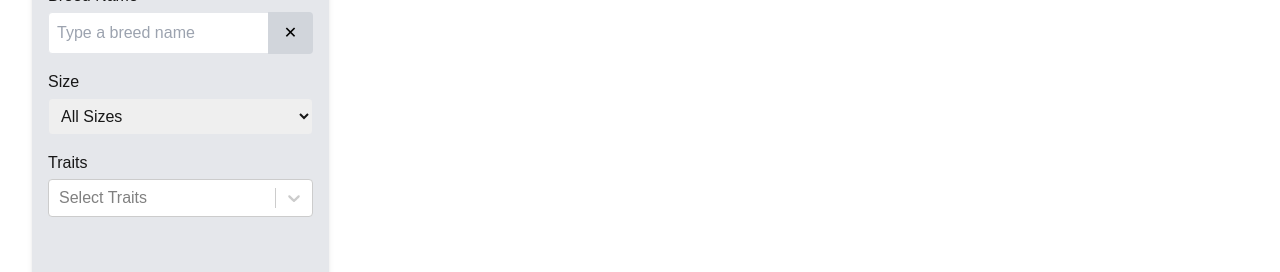
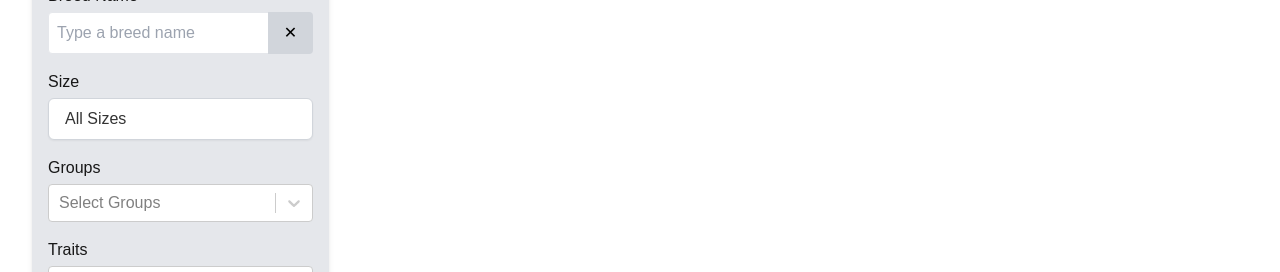
Before and after one commit to nagoldivad/breednav, a Next.js app: page / in a window 1280 px wide. Shown: the part 252-524 px from the top of the page. Built offline with nearby package versions, Linux system fonts and the light colour scheme; no server answers.

Commit message:
added size select

```diff
--- a/app/globals.css
+++ b/app/globals.css
@@ -22,3 +22,46 @@ body {
   background: var(--background);
   font-family: Arial, Helvetica, sans-serif;
 }
+
+
+/* styles for size dropdown (to mimic react-select) */
+
+/* Container to control width and spacing */
+.custom-select-container {
+  width: 100%;
+  position: relative;
+}
+
+/* Styled <select> element */
+.custom-select {
+  width: 100%;
+  padding: 0.5rem 2.5rem 0.5rem 1rem; /* Add space for the dropdown arrow */
+  font: Arial, Helvetica, sans-serif;
+  font-size: 1rem;
+  font-weight: 500;
+  border: 1px solid #d1d5db;
+  border-radius: 0.375rem;
+  background: #fff;
+  appearance: none; /* Remove native dropdown styling */
+  box-shadow: 0 1px 2px rgba(0, 0, 0, 0.05);
+  color: #333333;
+}
+
+/* Hover and focus states */
+.custom-select:hover {
+  border-color: #6366f1;
+}
+
+.custom-select:focus {
+  outline: none;
+  border-color: #6366f1;
+  box-shadow: 0 0 0 3px rgba(99, 102, 241, 0.2);
+}
+
+/* For dropdown options */
+.custom-select option {
+  padding: 0.5rem;
+  font-size: 1rem;
+  font-weight: 400;
+  color: #333333;
+}
--- a/app/page.tsx
+++ b/app/page.tsx
@@ -4,9 +4,10 @@ import { useState, useEffect, useMemo } from "react";
 import { Breed } from "@/types/Breed";
 import { fetchBreeds } from "@/utils/service";
 import DogCard from "@/components/DogCard";
+import FilterSection from "@/components/FilterSection";
 import Header from "@/components/Header";
 import Footer from "@/components/Footer";
-import FilterSection from "@/components/FilterSection";
+
 
 
 const HomePage: React.FC = () => {
@@ -15,6 +16,7 @@ const HomePage: React.FC = () => {
   const [nameFilter, setNameFilter] = useState(""); // State for breed's name
   const [size, setSize] = useState<string>(""); // State for size filter
   const [selectedTraits, setSelectedTraits] = useState<string[]>([]); // State for trait filter
+  const [selectedGroups, setSelectedGroups] = useState<string[]>([]); // State for groups filter
   const [numberOfBreeds, setNumberOfBreeds] = useState<number>(0); // FilterSection "Showing x Breeds"
 
   useEffect(() => {
@@ -36,13 +38,26 @@ const HomePage: React.FC = () => {
       const matchesName = nameFilter
       ? breed.name.toLowerCase().includes(nameFilter.toLowerCase())
       : true;
-      const matchesSize = size ? breed.size === size : true;
+      const matchesSize = size
+      ? (() => {
+          const weightRange = breed.weight?.imperial?.split(" - ").map(Number);
+          if (!weightRange || weightRange.length !== 2) return false;
+          const [minWeight, maxWeight] = weightRange;
+          if (size === "small") return maxWeight <= 25;
+          if (size === "medium") return minWeight >= 26 && maxWeight <= 50;
+          if (size === "large") return minWeight > 50;
+          return false;
+        })()
+      : true;
       const matchesTraits = selectedTraits.every((trait) =>
         breed.temperament?.toLowerCase().includes(trait.toLowerCase())
       );
-      return matchesName && matchesSize && matchesTraits;
+      const matchesGroups = selectedGroups.length
+        ? selectedGroups.includes((breed.breed_group || "").toLowerCase())
+        : true;
+      return matchesName && matchesSize && matchesTraits && matchesGroups;
     });
-  }, [breeds, nameFilter, size, selectedTraits]);
+  }, [breeds, nameFilter, size, selectedTraits, selectedGroups]);
 
   // Update numberOfBreeds whenever filteredBreeds changes
   useEffect(() => {
@@ -58,6 +73,7 @@ const HomePage: React.FC = () => {
           onNameChange={(name) => setNameFilter(name)}
           onSizeChange={(newSize) => setSize(newSize)}
           onTraitsChange={(newTraits) => setSelectedTraits(newTraits)}
+          onGroupsChange={(newGroups) => setSelectedGroups(newGroups)}
           numberOfBreeds={numberOfBreeds}
         />
         <section className="w-3/4 mx-4">
--- a/components/DogCard.tsx
+++ b/components/DogCard.tsx
@@ -24,6 +24,9 @@ const DogCard: React.FC<{ breed: Breed }> = ({ breed }) => (
       <p className="mb-2">{breed.temperament}</p>
       <p className="text-gray-700 text-sm">Life Span: {breed.life_span}</p>
       <p className="text-gray-700 text-sm">Bred For: {breed.bred_for || 'Not specified'}</p>
+      <p className="text-gray-700 text-sm">Height: {breed.height?.imperial + ' inches' || 'Not specified'}</p>
+      <p className="text-gray-700 text-sm">Weight: {breed.weight?.imperial + ' pounds' || 'Not specified'}</p>
+
     </section>
 
   </div>
--- a/components/FilterSection.tsx
+++ b/components/FilterSection.tsx
@@ -1,5 +1,6 @@
 import { Breed } from "@/types/Breed";
 import SelectTraits from "@/components/SelectTraits";
+import SelectGroups from "@/components/SelectGroups";
 import NameField from "@/components/NameField";
 
 
@@ -8,6 +9,7 @@ interface FilterSectionProps {
   onSizeChange: (size: string) => void;
   onTraitsChange: (traits: string[]) => void;
   onNameChange: (name: string) => void;
+  onGroupsChange: (groups: string[]) => void;
   numberOfBreeds: number;
 }
 
@@ -16,6 +18,7 @@ const FilterSection: React.FC<FilterSectionProps> = ({
   onNameChange,
   onSizeChange,
   onTraitsChange,
+  onGroupsChange,
   numberOfBreeds
 }) => {
   return (
@@ -38,17 +41,26 @@ const FilterSection: React.FC<FilterSectionProps> = ({
         </div>
 
         {/* Size Filter */}
-        <div className="mb-4">
+        <div className="custom-select-container mb-4">
           <label className="block font-medium mb-1">Size</label>
           <select
-            className="w-full p-2 border rounded"
+            className="custom-select"
             onChange={(e) => onSizeChange(e.target.value)}
           >
             <option value="">All Sizes</option>
-            <option value="small">Small</option>
-            <option value="medium">Medium</option>
-            <option value="large">Large</option>
+            <option value="small">Small (less than 25 lbs)</option>
+            <option value="medium">Medium (26 to 50 lbs)</option>
+            <option value="large">Large (more than 50 lbs)</option>
           </select>
+        </div>
+
+        {/* Group Filter */}
+        <div className="mb-4">
+          <label className="block font-medium mb-1">Groups</label>
+          <SelectGroups
+            breeds={breeds}
+            onGroupsChange={onGroupsChange}
+          />
         </div>
 
         {/* Trait Filter */}
--- a/components/NameField.tsx
+++ b/components/NameField.tsx
@@ -16,7 +16,6 @@ const NameField: React.FC<NameFieldProps> = ({ onNameChange }) => {
   const clearInput = () => {
     setInputValue(""); // Clear the input field
     onNameChange(""); // Notify parent of cleared state
-    console.log("NameField clearInput"); // DEBUG
   };
 
   return (
--- /dev/null
+++ b/components/SelectGroups.tsx
@@ -0,0 +1,47 @@
+import { useState, useMemo } from "react";
+import { Breed } from "@/types/Breed";
+import Select, { MultiValue } from "react-select";
+
+interface OptionType {
+  value: string;
+  label: string;
+}
+
+interface SelectGroupsProps {
+  breeds: Breed[];
+  onGroupsChange: (groups: string[]) => void;
+}
+
+const SelectGroups: React.FC<SelectGroupsProps> = ({ breeds, onGroupsChange }) => {
+  const [selectedGroups, setSelectedGroups] = useState<MultiValue<OptionType>>([]);
+
+  // Dynamically generate unique groups options from breeds.breed_group
+  const options: OptionType[] = useMemo(() => {
+    const allGroups = breeds
+      .map((breed) => breed.breed_group?.trim()) // Extract and trim breed_group
+      .filter(Boolean) as string[]; // Filter out undefined/null values
+    const uniqueGroups = Array.from(new Set(allGroups)); // Remove duplicates
+    return uniqueGroups.map((groups) => ({
+      value: groups.toLowerCase(),
+      label: groups,
+    }));
+  }, [breeds]);
+
+  const handleChange = (selected: MultiValue<OptionType>) => {
+    setSelectedGroups(selected);
+    onGroupsChange(selected.map((group) => group.value)); // Notify parent with selected groups values
+  };
+
+  return (
+    <Select
+      isMulti
+      instanceId="select-groups"
+      options={options}
+      value={selectedGroups}
+      onChange={handleChange}
+      placeholder="Select Groups"
+    />
+  );
+};
+
+export default SelectGroups;
--- a/components/SelectTraits.tsx
+++ b/components/SelectTraits.tsx
@@ -1,4 +1,4 @@
-import React, { useState, useMemo } from "react";
+import { useState, useMemo } from "react";
 import { Breed } from "@/types/Breed";
 import Select, { MultiValue } from "react-select";
 
```
Also changed, not shown: types/Breed.ts (+8 -0 lines).
